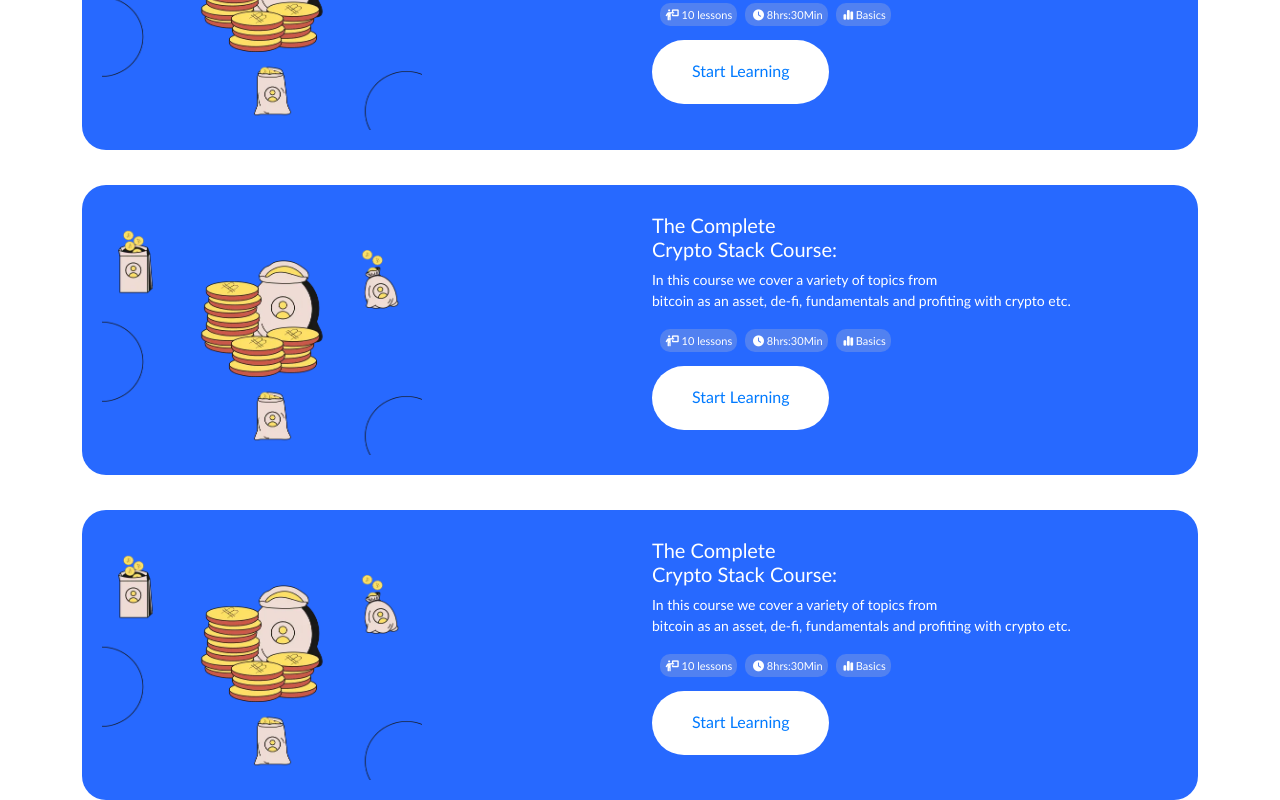
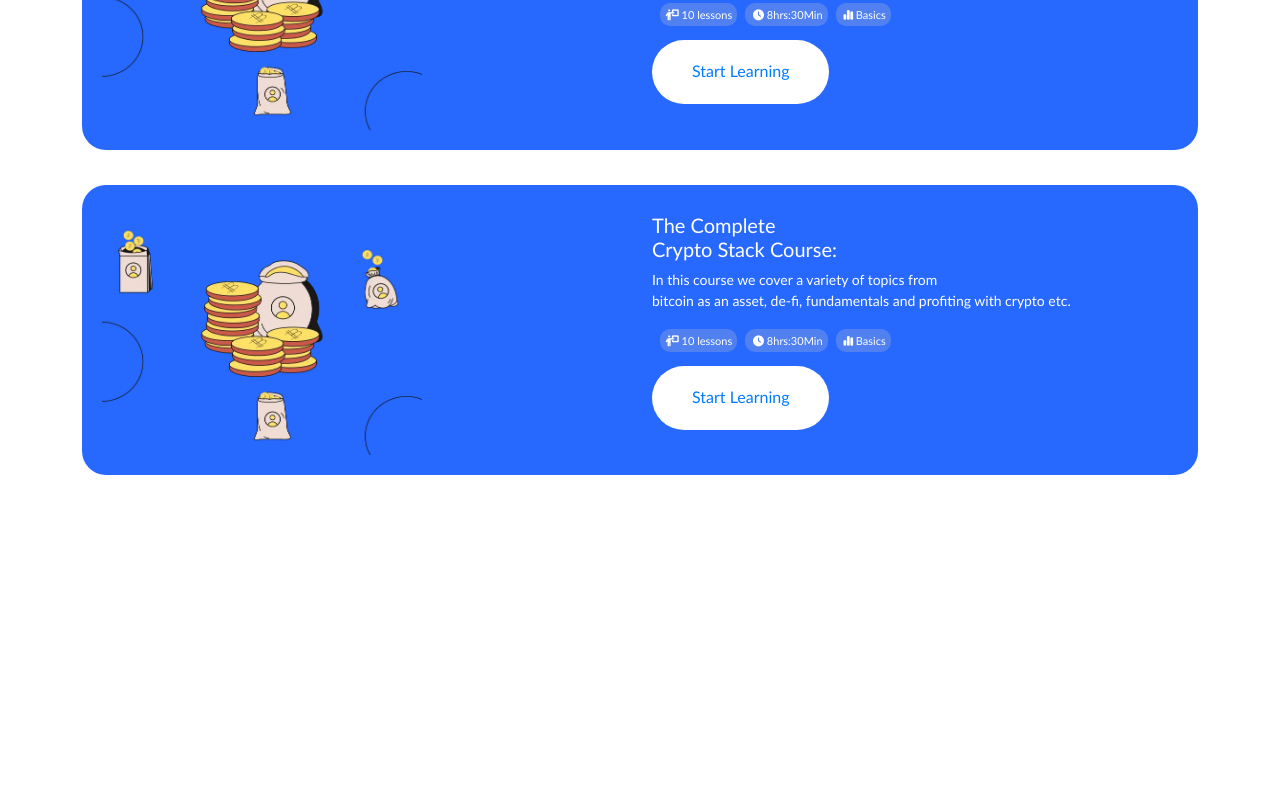
Before and after one commit to TEE2DWHY/TeamDefi, a React (Create React App) app: page /course in a window 1280 px wide. Shown: the part 706-1506 px from the top of the page. After the commit the page ends 1181 px from the top, so only its background shows below. Built offline with nearby package versions, Linux system fonts and the light colour scheme.

Commit message:
started working on the courses page

```diff
--- a/src/pages/Course.js
+++ b/src/pages/Course.js
@@ -79,23 +79,6 @@ const Courses = () => {
                         </div>
                     </div>
                 </div>
-                <br />
-                <div className='course-card2' style={{ cursor: "pointer" }}>
-                    <div className='row'>
-                        <div className='col-lg-6'>
-                            <img className='academy1' src="academy1.webp" alt='academy' />
-                        </div>
-                        <div className='col-lg-6'>
-                            <h3 style={{ color: "#fff", marginTop: "5%", fontSize: "20px", }}>The Complete <br />Crypto Stack Course: <br /> </h3>
-                            <p style={{ color: "#fff", fontSize: "14px", padding: "0 5px 0 0" }}>In this course we cover a variety of topics from <br />bitcoin as an asset, de-fi, fundamentals and profiting with crypto etc.</p>
-                            <div className='academy-details'> <i class="fa-solid fa-person-chalkboard" style={{ color: "#fff" }}></i> 10 lessons</div>
-                            <div className='academy-details'> <i class="fa-solid fa-clock" style={{ color: "#fff" }}></i> 8hrs:30Min</div>
-                            <div className='academy-details'> <i class="fa-solid fa-chart-simple" style={{ color: "#fff" }}></i> Basics</div>
-
-                            <Link to="/course"><button className='academy-button'>Start Learning</button></Link>
-                        </div>
-                    </div>
-                </div>
             </div>
 
         </>
```
